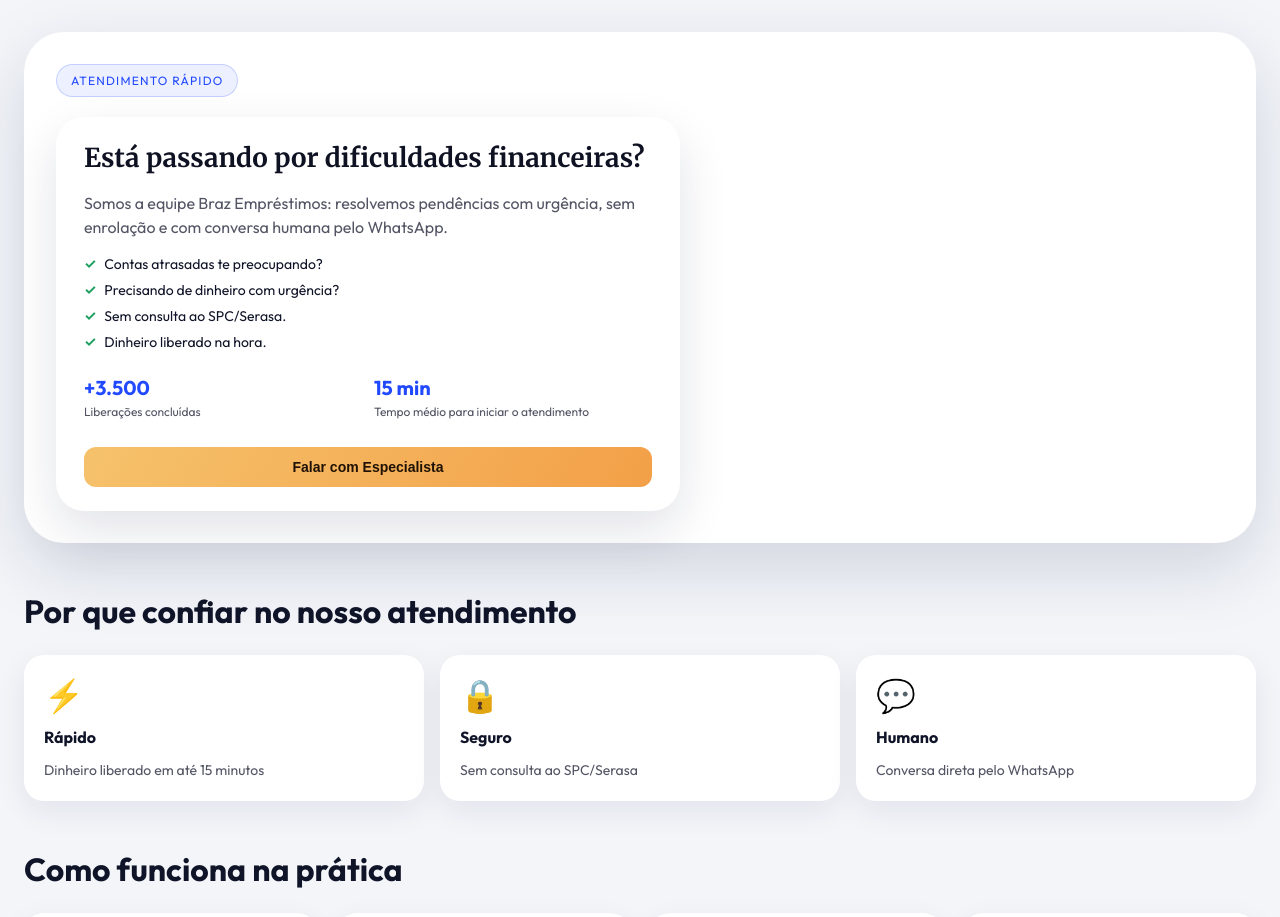
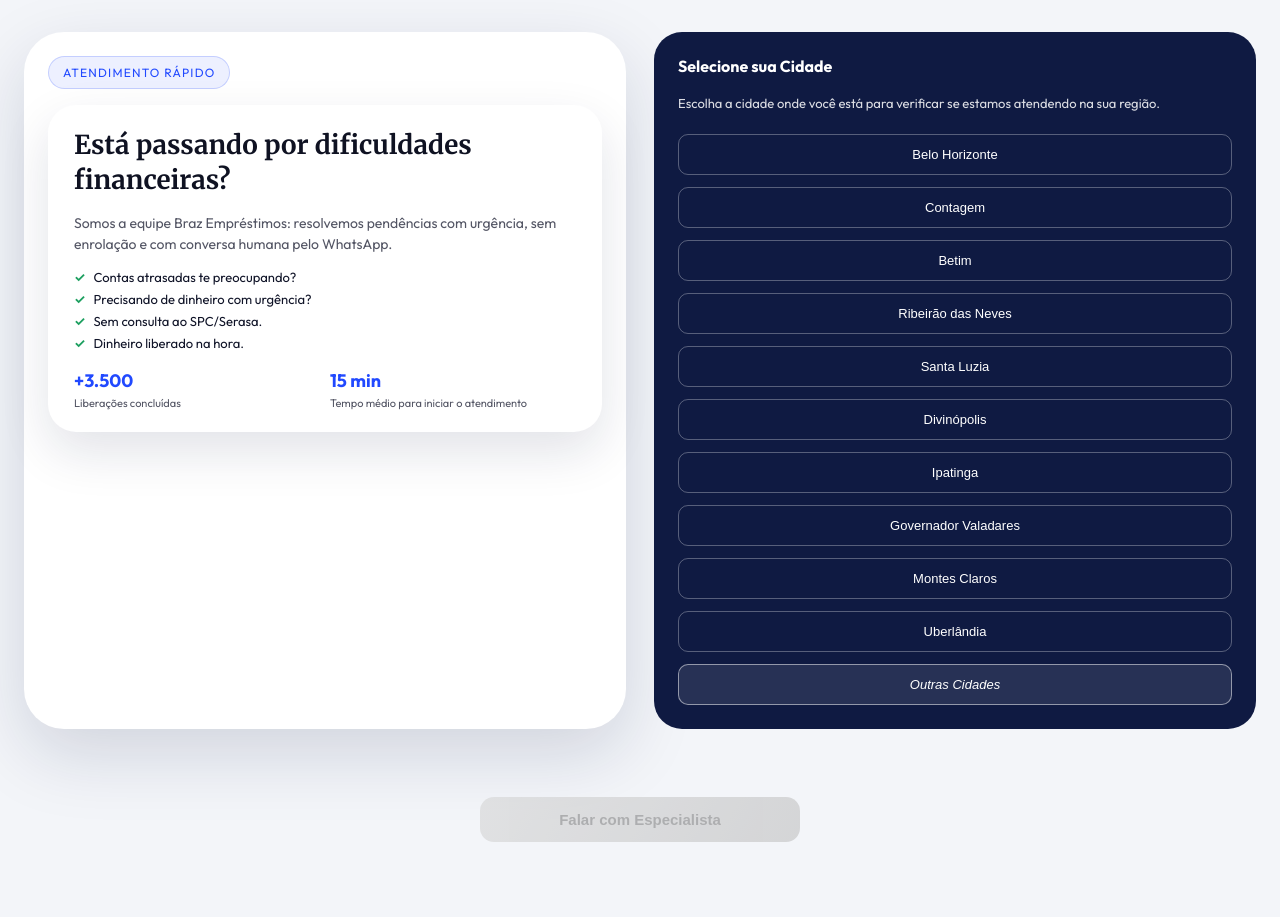
Before and after one commit to svconquiste-star/Emprest-Braz, a Next.js app: page / in a window 1280 px wide. Shown: the top 917 px of the page. Built offline with nearby package versions, Linux system fonts and the light colour scheme.

Commit message:
feat: centralize benefit cards and optimize spacing

```diff
--- a/app/globals.css
+++ b/app/globals.css
@@ -68,10 +68,24 @@
   gap: 48px;
 }
 
+.hero-city-section {
+  display: grid;
+  grid-template-columns: 1fr;
+  gap: 20px;
+}
+
+@media (min-width: 1024px) {
+  .hero-city-section {
+    grid-template-columns: 1fr 1fr;
+    gap: 28px;
+    align-items: stretch;
+  }
+}
+
 .hero {
   display: grid;
   grid-template-columns: 1fr;
-  gap: 24px;
+  gap: 16px;
   background: var(--bg-hero);
   border-radius: 40px;
   padding: 20px;
@@ -80,15 +94,15 @@
 
 @media (min-width: 1024px) {
   .hero {
-    grid-template-columns: 1.2fr 1fr;
-    padding: 32px;
+    grid-template-columns: 1fr;
+    padding: 24px;
   }
 }
 
 .hero-left {
   display: flex;
   flex-direction: column;
-  gap: 20px;
+  gap: 16px;
 }
 
 .hero-pill {
@@ -130,7 +144,7 @@
 .hero-card {
   background: var(--bg-card);
   border-radius: 28px;
-  padding: 16px 20px;
+  padding: 18px 22px;
   box-shadow: 0 20px 50px rgba(15, 26, 66, 0.12);
   display: flex;
   flex-direction: column;
@@ -139,15 +153,16 @@
 
 @media (min-width: 1024px) {
   .hero-card {
-    padding: 24px 28px;
-    gap: 16px;
+    padding: 22px 26px;
+    gap: 14px;
   }
 }
 
 .hero-card h1 {
   font-size: 20px;
   color: #0f1222;
-  line-height: 1.3;
+  line-height: 1.35;
+  margin-bottom: 2px;
 }
 
 @media (min-width: 1024px) {
@@ -157,22 +172,22 @@
 }
 
 .hero-lead {
-  font-size: 14px;
+  font-size: 13px;
   color: var(--muted);
   line-height: 1.5;
 }
 
 @media (min-width: 1024px) {
   .hero-lead {
-    font-size: 16px;
+    font-size: 14px;
   }
 }
 
 .hero-checks {
   display: flex;
   flex-direction: column;
-  gap: 8px;
-  font-size: 14px;
+  gap: 6px;
+  font-size: 13px;
   color: var(--text);
   list-style: none;
 }
@@ -192,8 +207,8 @@
 .hero-stats {
   display: grid;
   grid-template-columns: repeat(2, 1fr);
-  gap: 12px;
-  margin-top: 8px;
+  gap: 10px;
+  margin-top: 4px;
 }
 
 @media (min-width: 1024px) {
@@ -209,19 +224,19 @@
 }
 
 .hero-stat-value {
-  font-size: 18px;
+  font-size: 16px;
   font-weight: 700;
   color: var(--brand);
 }
 
 @media (min-width: 1024px) {
   .hero-stat-value {
-    font-size: 20px;
+    font-size: 18px;
   }
 }
 
 .hero-stat-label {
-  font-size: 12px;
+  font-size: 11px;
   color: var(--muted);
 }
 
@@ -231,49 +246,72 @@
   padding: 20px;
   display: flex;
   flex-direction: column;
-  gap: 16px;
+  gap: 14px;
   color: white;
 }
 
 @media (min-width: 1024px) {
   .hero-panel {
     padding: 24px;
+    gap: 16px;
   }
 }
 
 .hero-panel h3 {
   font-size: 16px;
-  margin-bottom: 8px;
+  margin-bottom: 2px;
+  font-weight: 700;
 }
 
 .hero-panel-desc {
   font-size: 13px;
-  color: rgba(255, 255, 255, 0.8);
+  color: rgba(255, 255, 255, 0.85);
   line-height: 1.5;
-  margin-bottom: 12px;
+  margin-bottom: 4px;
 }
 
 .city-buttons {
   display: grid;
-  grid-template-columns: repeat(2, 1fr);
-  gap: 8px;
+  grid-template-columns: 1fr;
+  gap: 10px;
 }
 
 @media (min-width: 1024px) {
   .city-buttons {
     grid-template-columns: 1fr;
+    gap: 12px;
   }
 }
 
 .city-btn {
-  padding: 10px 12px;
+  padding: 12px 14px;
   border: 1px solid rgba(255, 255, 255, 0.3);
   background: transparent;
   color: white;
-  border-radius: 8px;
-  font-size: 12px;
+  border-radius: 10px;
+  font-size: 13px;
   cursor: pointer;
   transition: all 0.2s;
+  text-align: center;
+}
+
+.city-btn.active {
+  background: rgba(33, 73, 255, 0.8);
+  border-color: #2149ff;
+  color: white;
+  font-weight: 600;
+}
+
+.city-btn.other-cities-btn {
+  background: rgba(255, 255, 255, 0.1);
+  border-color: rgba(255, 255, 255, 0.5);
+  color: white;
+  font-style: italic;
+}
+
+.city-btn.other-cities-btn:hover {
+  background: rgba(255, 255, 255, 0.15);
+  border-color: white;
 }
 
 .city-btn:hover {
@@ -281,144 +319,165 @@
   border-color: white;
 }
 
-.city-input {
-  width: 100%;
-  padding: 10px 12px;
-  border: 1px solid rgba(255, 255, 255, 0.3);
-  background: rgba(255, 255, 255, 0.05);
-  color: white;
-  border-radius: 8px;
-  font-size: 12px;
+.whatsapp-button-container {
+  display: flex;
+  justify-content: center;
+  padding: 16px 16px;
 }
 
-.city-input::placeholder {
-  color: rgba(255, 255, 255, 0.6);
-}
-
-.city-input:focus {
-  outline: none;
-  border-color: white;
-  background: rgba(255, 255, 255, 0.1);
+@media (min-width: 1024px) {
+  .whatsapp-button-container {
+    padding: 20px 24px;
+  }
 }
 
 .cta-button {
   width: 100%;
-  padding: 12px 16px;
+  max-width: 320px;
+  padding: 14px 28px;
   background: linear-gradient(120deg, #f5c26b, #f3a048);
   color: #1f1205;
   border: none;
-  border-radius: 12px;
+  border-radius: 14px;
   font-weight: 600;
-  font-size: 14px;
+  font-size: 15px;
   cursor: pointer;
   transition: all 0.2s;
-  margin-top: 12px;
 }
 
-.cta-button:hover {
+.cta-button:hover:not(:disabled) {
   transform: translateY(-2px);
   box-shadow: 0 12px 30px rgba(243, 160, 72, 0.3);
+}
+
+.cta-button.btn-disabled,
+.cta-button:disabled {
+  background: linear-gradient(120deg, #d4d4d4, #c0c0c0);
+  color: #808080;
+  cursor: not-allowed;
+  opacity: 0.6;
+}
+
+.cta-button.active {
+  background: linear-gradient(120deg, #f5c26b, #f3a048);
+  color: #1f1205;
+  cursor: pointer;
 }
 
 .section {
   display: flex;
   flex-direction: column;
-  gap: 24px;
+  gap: 28px;
 }
 
 .section h2 {
-  font-size: 24px;
+  font-size: 26px;
   color: var(--text);
+  margin-bottom: 8px;
+  font-weight: 700;
 }
 
 @media (min-width: 768px) {
   .section h2 {
-    font-size: 32px;
+    font-size: 34px;
+    margin-bottom: 12px;
   }
 }
 
 .benefits-grid {
   display: grid;
   grid-template-columns: 1fr;
-  gap: 16px;
+  gap: 18px;
 }
 
 @media (min-width: 768px) {
   .benefits-grid {
     grid-template-columns: repeat(2, 1fr);
+    gap: 20px;
   }
 }
 
 @media (min-width: 1024px) {
   .benefits-grid {
     grid-template-columns: repeat(3, 1fr);
+    gap: 24px;
   }
 }
 
 .benefit-card {
   background: var(--bg-card);
   border-radius: 20px;
-  padding: 20px;
+  padding: 24px;
   box-shadow: 0 10px 30px rgba(15, 26, 66, 0.08);
   display: flex;
   flex-direction: column;
-  gap: 12px;
+  gap: 14px;
+  align-items: center;
+  text-align: center;
 }
 
 .benefit-icon {
-  font-size: 32px;
+  font-size: 36px;
   color: var(--brand);
+  margin-bottom: 4px;
 }
 
 .benefit-card h3 {
-  font-size: 16px;
+  font-size: 17px;
+  font-weight: 600;
 }
 
 .benefit-card p {
   font-size: 14px;
+  line-height: 1.6;
 }
 
 .steps-grid {
   display: grid;
   grid-template-columns: 1fr;
-  gap: 20px;
+  gap: 18px;
 }
 
 @media (min-width: 768px) {
   .steps-grid {
     grid-template-columns: repeat(2, 1fr);
+    gap: 20px;
   }
 }
 
 @media (min-width: 1024px) {
   .steps-grid {
     grid-template-columns: repeat(4, 1fr);
+    gap: 16px;
   }
 }
 
 .step-card {
   background: var(--bg-card);
   border-radius: 20px;
-  padding: 20px;
+  padding: 24px;
   box-shadow: 0 10px 30px rgba(15, 26, 66, 0.08);
   text-align: center;
   display: flex;
   flex-direction: column;
-  gap: 12px;
+  gap: 14px;
 }
 
 .step-number {
-  font-size: 28px;
+  font-size: 32px;
   font-weight: 700;
   color: var(--brand);
+  margin-bottom: 4px;
 }
 
 .step-card h3 {
   font-size: 16px;
+  font-weight: 600;
 }
 
 .step-card p {
   font-size: 14px;
+  line-height: 1.6;
 }
 
 .proof-grid {
@@ -430,36 +489,38 @@
 @media (min-width: 768px) {
   .proof-grid {
     grid-template-columns: repeat(2, 1fr);
+    gap: 24px;
   }
 }
 
 .proof-card {
   background: var(--bg-card);
   border-radius: 20px;
-  padding: 20px;
+  padding: 24px;
   box-shadow: 0 10px 30px rgba(15, 26, 66, 0.08);
   display: flex;
   flex-direction: column;
-  gap: 12px;
+  gap: 14px;
 }
 
 .proof-quote {
-  font-size: 14px;
+  font-size: 15px;
   font-style: italic;
   color: var(--text);
-  line-height: 1.6;
+  line-height: 1.7;
 }
 
 .proof-author {
-  font-size: 13px;
+  font-size: 14px;
   color: var(--muted);
   font-weight: 600;
+  margin-top: 4px;
 }
 
 .faq-list {
   display: flex;
   flex-direction: column;
-  gap: 12px;
+  gap: 14px;
 }
 
 .faq-item {
@@ -470,17 +531,18 @@
 }
 
 .faq-question {
-  padding: 16px;
+  padding: 18px 20px;
   background: var(--bg-card);
   border: none;
   cursor: pointer;
-  font-size: 14px;
+  font-size: 15px;
   font-weight: 600;
   color: var(--text);
   display: flex;
   justify-content: space-between;
   align-items: center;
   width: 100%;
+  border-radius: 16px;
 }
 
 .faq-question:hover {
@@ -488,10 +550,10 @@
 }
 
 .faq-answer {
-  padding: 0 16px 16px;
+  padding: 0 20px 18px;
   font-size: 14px;
   color: var(--muted);
-  line-height: 1.6;
+  line-height: 1.7;
 }
 
 .modal-overlay {
@@ -595,3 +657,65 @@
 body.modal-open {
   overflow: hidden;
 }
+
+
+.city-status {
+  padding: 14px 16px;
+  background: rgba(28, 159, 95, 0.1);
+  border: 1px solid rgba(28, 159, 95, 0.3);
+  border-radius: 10px;
+  margin-top: 12px;
+  opacity: 0;
+  transition: opacity 0.2s;
+}
+
+.city-status.show {
+  opacity: 1;
+}
+
+.city-status-text {
+  font-size: 14px;
+  color: rgba(255, 255, 255, 0.95);
+  margin: 0;
+  font-weight: 500;
+}
+
+.city-status-text strong {
+  color: #1c9f5f;
+}
+
+.modal-body {
+  margin-bottom: 20px;
+}
+
+.warning-message {
+  font-size: 16px;
+  color: var(--text);
+  font-weight: 600;
+  margin-bottom: 12px;
+  line-height: 1.6;
+}
+
+.warning-subtext {
+  font-size: 13px;
+  color: rgba(255, 255, 255, 0.8);
+  margin: 0;
+}
+
+.modal-close-btn {
+  width: 100%;
+  padding: 12px 16px;
+  background: linear-gradient(120deg, #f5c26b, #f3a048);
+  color: #1f1205;
+  border: none;
+  border-radius: 12px;
+  font-weight: 600;
+  font-size: 14px;
+  cursor: pointer;
+  transition: all 0.2s;
+}
+
+.modal-close-btn:hover {
+  transform: translateY(-2px);
+  box-shadow: 0 12px 30px rgba(243, 160, 72, 0.3);
+}
--- a/app/layout.js
+++ b/app/layout.js
@@ -1,5 +1,6 @@
 import { Outfit, Merriweather } from 'next/font/google'
 import './globals.css'
+import { Providers } from './providers'
 
 const outfit = Outfit({ subsets: ['latin'], variable: '--font-outfit' })
 const merriweather = Merriweather({
@@ -46,7 +47,9 @@
         </noscript>
       </head>
       <body>
-        {children}
+        <Providers>
+          {children}
+        </Providers>
       </body>
     </html>
   )
--- a/app/page.js
+++ b/app/page.js
@@ -3,6 +3,7 @@
 import { useState } from 'react'
 import Hero from '../components/Hero'
 import CitySelector from '../components/CitySelector'
+import WhatsAppButton from '../components/WhatsAppButton'
 import Benefits from '../components/Benefits'
 import Steps from '../components/Steps'
 import Proof from '../components/Proof'
@@ -15,8 +16,11 @@
   return (
     <main className="shell">
       <div className="content">
-        <Hero onContactClick={() => setShowModal(true)} />
-        <CitySelector />
+        <div className="hero-city-section">
+          <Hero onContactClick={() => setShowModal(true)} />
+          <CitySelector />
+        </div>
+        <WhatsAppButton />
         <Benefits />
         <Steps />
         <Proof />
--- /dev/null
+++ b/app/providers.js
@@ -0,0 +1,11 @@
+'use client'
+
+import { CityProvider } from '../context/CityContext'
+
+export function Providers({ children }) {
+  return (
+    <CityProvider>
+      {children}
+    </CityProvider>
+  )
+}
--- a/components/CitySelector.js
+++ b/components/CitySelector.js
@@ -1,3 +1,56 @@
+'use client'
+
+import { useState } from 'react'
+import { useCityContext } from '../context/CityContext'
+import CityWarningModal from './CityWarningModal'
+
 export default function CitySelector() {
-  return null
+  const { selectCity, COVERED_CITIES, selectedCity } = useCityContext()
+  const [showWarning, setShowWarning] = useState(false)
+
+  const handleCitySelect = (city) => {
+    selectCity(city)
+  }
+
+  const handleOtherCities = () => {
+    setShowWarning(true)
+  }
+
+  return (
+    <>
+      <section className="hero-panel">
+        <h3>Selecione sua Cidade</h3>
+        <p className="hero-panel-desc">
+          Escolha a cidade onde você está para verificar se estamos atendendo na sua região.
+        </p>
+
+        <div className="city-buttons">
+          {COVERED_CITIES.map((city) => (
+            <button
+              key={city}
+              className={`city-btn ${selectedCity === city ? 'active' : ''}`}
+              onClick={() => handleCitySelect(city)}
+            >
+              {city}
+            </button>
+          ))}
+          <button
+            className="city-btn other-cities-btn"
+            onClick={handleOtherCities}
+          >
+            Outras Cidades
+          </button>
+        </div>
+
+        {selectedCity && (
+          <div className={`city-status ${selectedCity ? 'show' : ''}`}>
+            <p className="city-status-text">
+              Cidade selecionada: <strong>{selectedCity}</strong>
+            </p>
+          </div>
+        )}
+      </section>
+      {showWarning && <CityWarningModal onClose={() => setShowWarning(false)} />}
+    </>
+  )
 }
--- /dev/null
+++ b/components/CityWarningModal.js
@@ -0,0 +1,27 @@
+'use client'
+
+import { useEffect } from 'react'
+
+export default function CityWarningModal({ onClose }) {
+  useEffect(() => {
+    document.body.classList.add('modal-open')
+    return () => document.body.classList.remove('modal-open')
+  }, [])
+
+  return (
+    <div className="modal-overlay" onClick={onClose}>
+      <div className="modal-content" onClick={(e) => e.stopPropagation()}>
+        <div className="modal-header">
+          <h2>Cidade Não Atendida</h2>
+          <button className="modal-close" onClick={onClose}>×</button>
+        </div>
+        <div className="modal-body">
+          <p className="warning-message">
+            No Momento Não Estamos Atuando Na Cidade Selecionada, Mas Breve iremos chegar Na Sua Cidade
+          </p>
+        </div>
+        <button className="modal-close-btn" onClick={onClose}>Entendi</button>
+      </div>
+    </div>
+  )
+}
--- a/components/Hero.js
+++ b/components/Hero.js
@@ -1,11 +1,6 @@
+'use client'
+
 export default function Hero({ onContactClick }) {
-  const handleWhatsAppClick = () => {
-    if (typeof window !== 'undefined' && window.fbq) {
-      window.fbq('trackCustom', 'ConversaIniciada');
-    }
-    window.open('https://wa.me/5531973443985?text=Olá%20Braz%20Empréstimos%2C%20gostaria%20de%20saber%20mais%20sobre%20empréstimos', '_blank');
-  };
-
   return (
     <section className="hero">
       <div className="hero-left">
@@ -29,7 +24,6 @@
               <div className="hero-stat-label">Tempo médio para iniciar o atendimento</div>
             </div>
           </div>
-          <button className="cta-button" onClick={handleWhatsAppClick}>Falar com Especialista</button>
         </div>
       </div>
     </section>
--- /dev/null
+++ b/components/WhatsAppButton.js
@@ -0,0 +1,44 @@
+'use client'
+
+import { useState } from 'react'
+import { useCityContext } from '../context/CityContext'
+import CityWarningModal from './CityWarningModal'
+
+export default function WhatsAppButton() {
+  const { selectedCity, isCityCovered } = useCityContext()
+  const [showWarning, setShowWarning] = useState(false)
+
+  const handleWhatsAppClick = () => {
+    if (!selectedCity) {
+      return
+    }
+
+    if (!isCityCovered) {
+      setShowWarning(true)
+      return
+    }
+
+    if (typeof window !== 'undefined' && window.fbq) {
+      window.fbq('trackCustom', 'ConversaIniciada');
+    }
+    window.open('https://wa.me/5531973443985?text=Olá%20Braz%20Empréstimos%2C%20gostaria%20de%20saber%20mais%20sobre%20empréstimos', '_blank');
+  };
+
+  const isButtonDisabled = !selectedCity || !isCityCovered
+
+  return (
+    <>
+      <div className="whatsapp-button-container">
+        <button
+          className={`cta-button ${isButtonDisabled ? 'btn-disabled' : 'active'}`}
+          onClick={handleWhatsAppClick}
+          disabled={isButtonDisabled}
+          title={!selectedCity ? 'Selecione uma cidade' : !isCityCovered ? 'Cidade não atendida' : ''}
+        >
+          Falar com Especialista
+        </button>
+      </div>
+      {showWarning && <CityWarningModal onClose={() => setShowWarning(false)} />}
+    </>
+  )
+}
--- /dev/null
+++ b/context/CityContext.js
@@ -0,0 +1,43 @@
+'use client'
+
+import { createContext, useContext, useState } from 'react'
+
+const CityContext = createContext()
+
+const COVERED_CITIES = [
+  'Belo Horizonte',
+  'Contagem',
+  'Betim',
+  'Ribeirão das Neves',
+  'Santa Luzia',
+  'Divinópolis',
+  'Ipatinga',
+  'Governador Valadares',
+  'Montes Claros',
+  'Uberlândia'
+]
+
+export function CityProvider({ children }) {
+  const [selectedCity, setSelectedCity] = useState(null)
+  const [isCityCovered, setIsCityCovered] = useState(false)
+
+  const selectCity = (city) => {
+    setSelectedCity(city)
+    const covered = COVERED_CITIES.includes(city)
+    setIsCityCovered(covered)
+  }
+
+  return (
+    <CityContext.Provider value={{ selectedCity, isCityCovered, selectCity, COVERED_CITIES }}>
+      {children}
+    </CityContext.Provider>
+  )
+}
+
+export function useCityContext() {
+  const context = useContext(CityContext)
+  if (!context) {
+    throw new Error('useCityContext must be used within CityProvider')
+  }
+  return context
+}
```
Also changed, not shown: COOLIFY_LABELS.txt (added), 1 other file (tests, documents, lock files or other folders).
